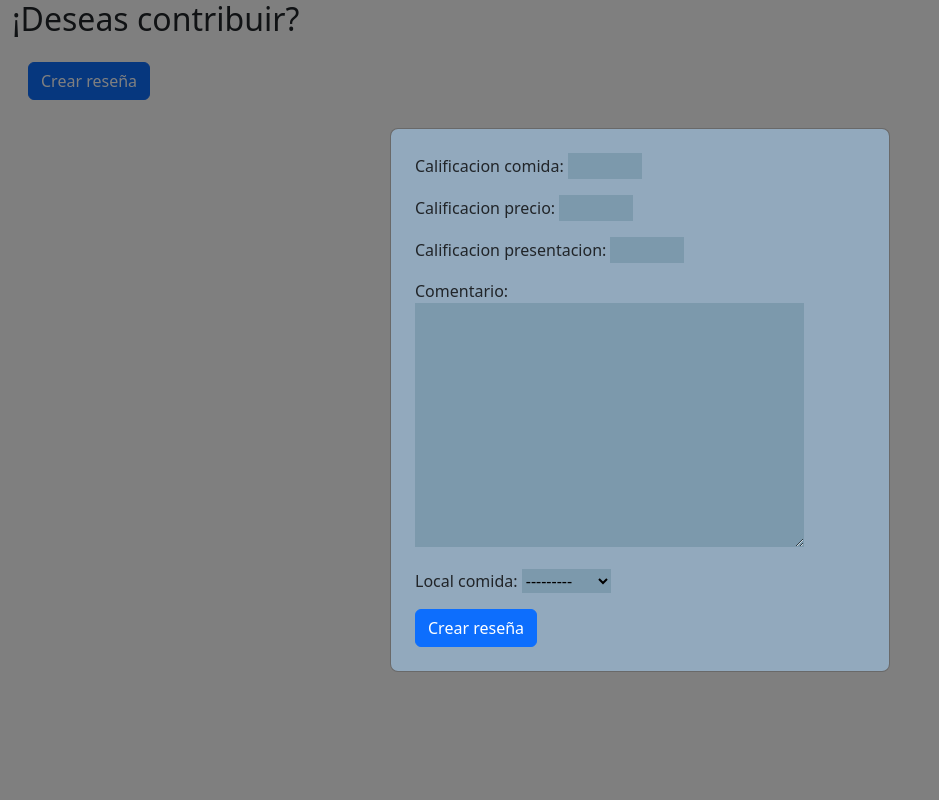
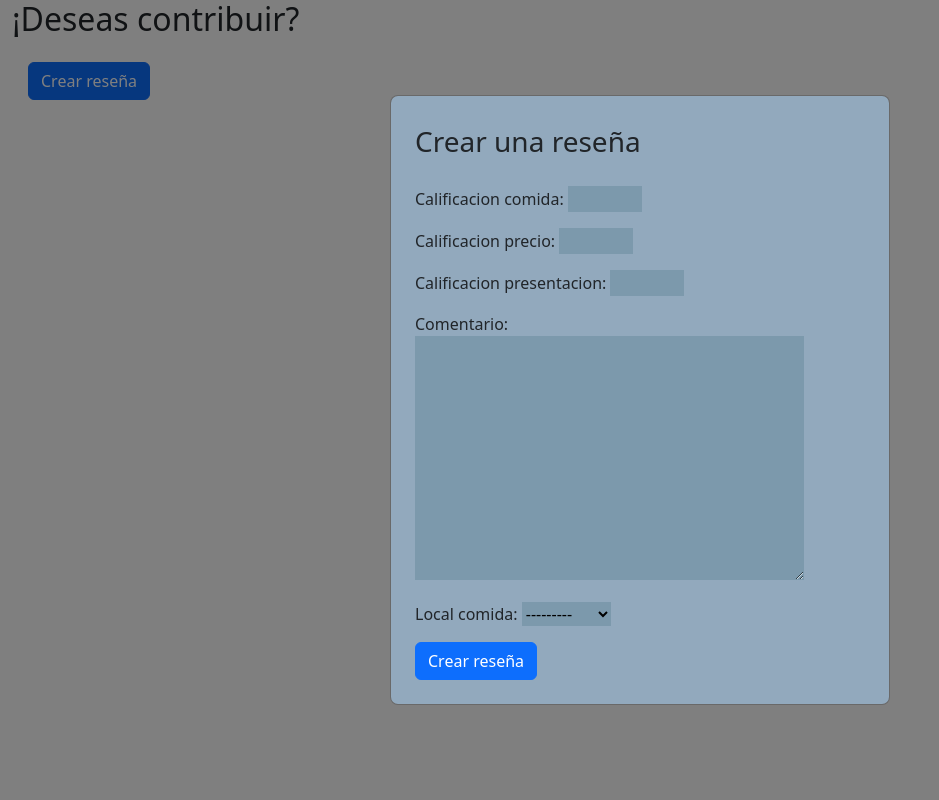
Before and after one commit to Hcatmin/FcFoods, a Django app: a page that uses foodproject/templates/crear_reseña.html in a window 1280 px wide, after a click on "Crear reseña". Shown: the whole page, without its empty margins (0-939 px from the left). Run offline with Django 4.2, Linux system fonts and the light colour scheme; a user stored in the database is signed in; data comes from the database, SQL or seed files in the repository; both versions use the stored data as it was after the commit.

Commit message:
refactor: Se mejora un poco el estilo del form usado para crear una reseña

```diff
--- a/foodproject/templates/crear_reseña.html
+++ b/foodproject/templates/crear_reseña.html
@@ -36,6 +36,7 @@
   <div class="modal fade" id="createResena">
     <div class="modal-dialog modal-dialog-centered">
       <div class="modal-content p-4">
+        <h1 class="modal-title fs-3 mb-4">Crear una reseña</h1>
         <form action="" method="post">
           {% csrf_token %}
             <div class="card-body">
```
Also changed, not shown: foodproject/db.sqlite3.
